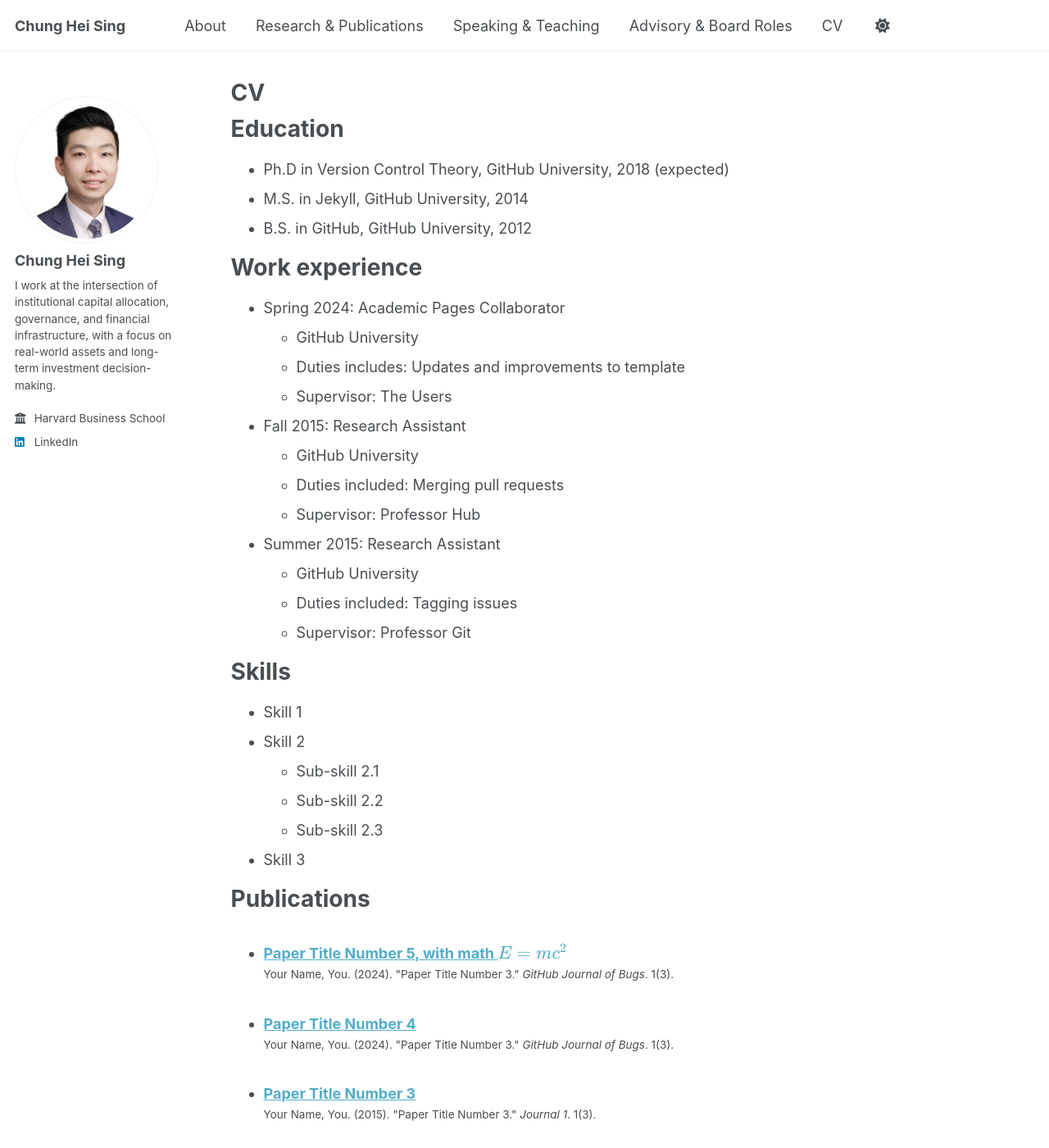
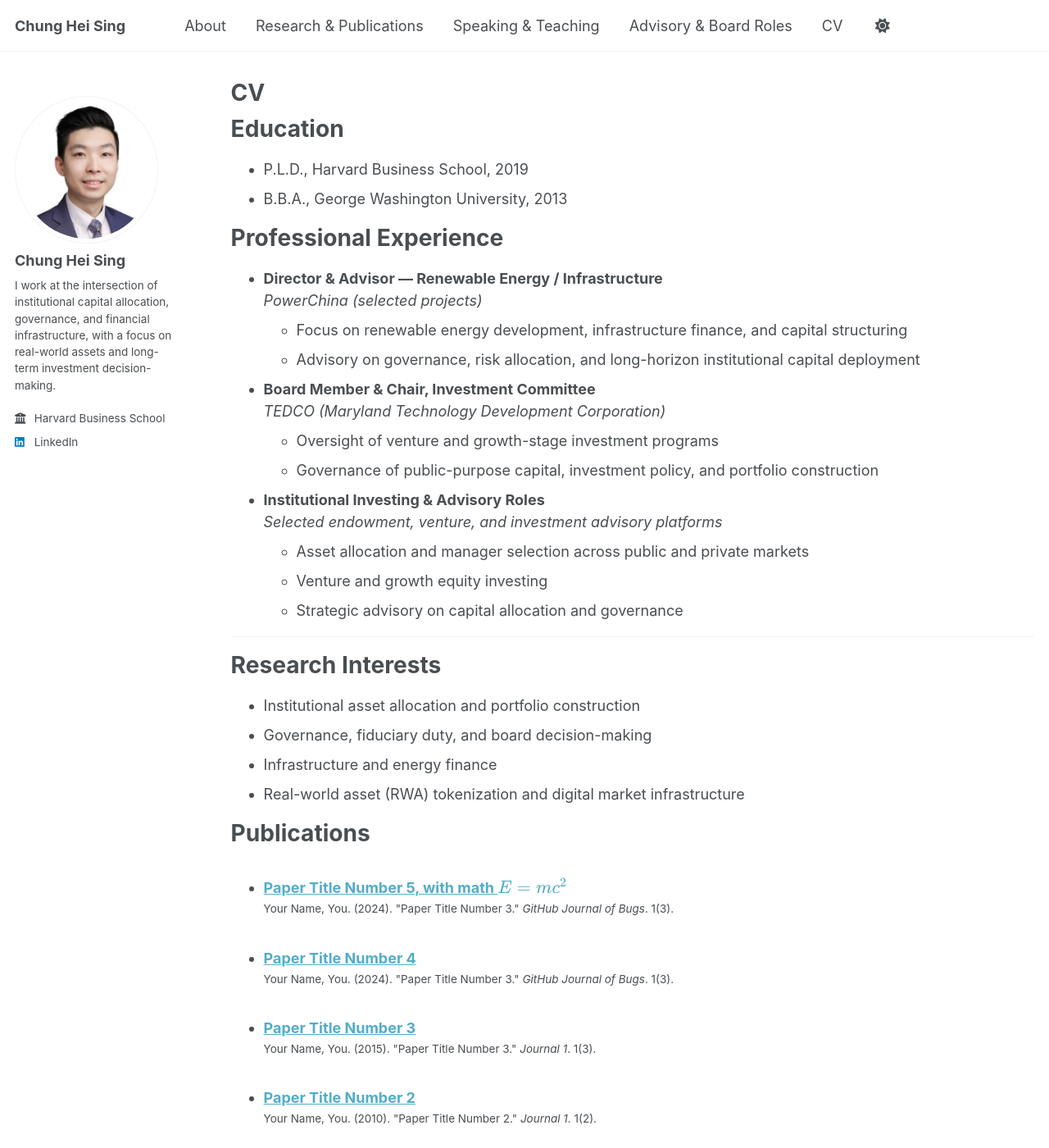
Before and after one commit to chungheising/chungheising.github.io, a Jekyll site: the page built from _pages/cv.md, in a window 1280 px wide and 1400 px high. Shown: the whole window at 82% size. Built offline with Jekyll 4.4.1, drawn with Linux system fonts in a browser that asks for light colours; a script bundle is joined from its source files by our own code; library files that are not in the unit come from our copies.

Commit message:
Update cv.md

```diff
--- a/_pages/cv.md
+++ b/_pages/cv.md
@@ -11,35 +11,37 @@
 
 Education
 ======
-* Ph.D in Version Control Theory, GitHub University, 2018 (expected)
-* M.S. in Jekyll, GitHub University, 2014
-* B.S. in GitHub, GitHub University, 2012
+* P.L.D., Harvard Business School, 2019
+* B.B.A., George Washington University, 2013
 
-Work experience
+Professional Experience
 ======
-* Spring 2024: Academic Pages Collaborator
-  * GitHub University
-  * Duties includes: Updates and improvements to template
-  * Supervisor: The Users
+* **Director & Advisor — Renewable Energy / Infrastructure**
+  *PowerChina (selected projects)*
+  * Focus on renewable energy development, infrastructure finance, and capital structuring
+  * Advisory on governance, risk allocation, and long-horizon institutional capital deployment
 
-* Fall 2015: Research Assistant
-  * GitHub University
-  * Duties included: Merging pull requests
-  * Supervisor: Professor Hub
+* **Board Member & Chair, Investment Committee**
+  *TEDCO (Maryland Technology Development Corporation)*
+  * Oversight of venture and growth-stage investment programs
+  * Governance of public-purpose capital, investment policy, and portfolio construction
 
-* Summer 2015: Research Assistant
-  * GitHub University
-  * Duties included: Tagging issues
-  * Supervisor: Professor Git
+* **Institutional Investing & Advisory Roles**
+  *Selected endowment, venture, and investment advisory platforms*
+  * Asset allocation and manager selection across public and private markets
+  * Venture and growth equity investing
+  * Strategic advisory on capital allocation and governance
 
-Skills
+---
+
+Research Interests
 ======
-* Skill 1
-* Skill 2
-  * Sub-skill 2.1
-  * Sub-skill 2.2
-  * Sub-skill 2.3
-* Skill 3
+* Institutional asset allocation and portfolio construction
+* Governance, fiduciary duty, and board decision-making
+* Infrastructure and energy finance
+* Real-world asset (RWA) tokenization and digital market infrastructure
+
+
 
 Publications
 ======
```
Also changed, not shown: other parts of _pages/cv.md (+2 -0 lines).
